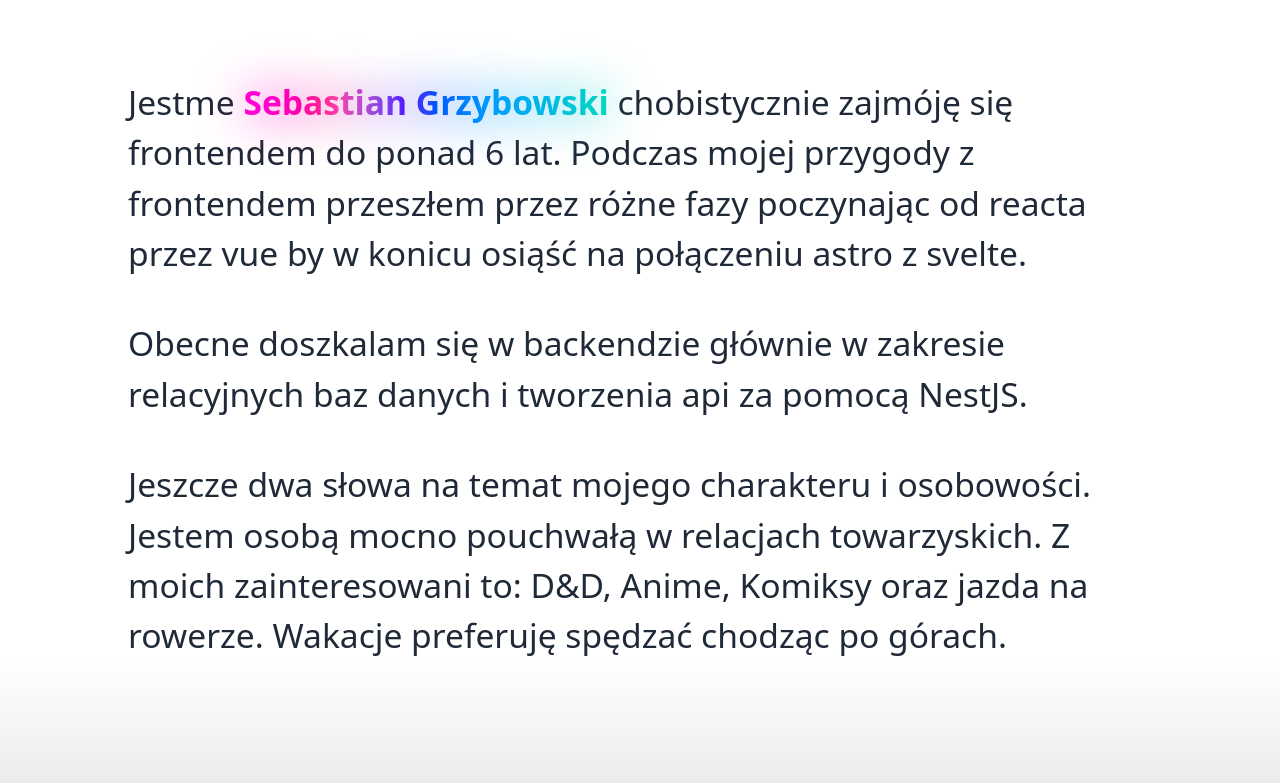
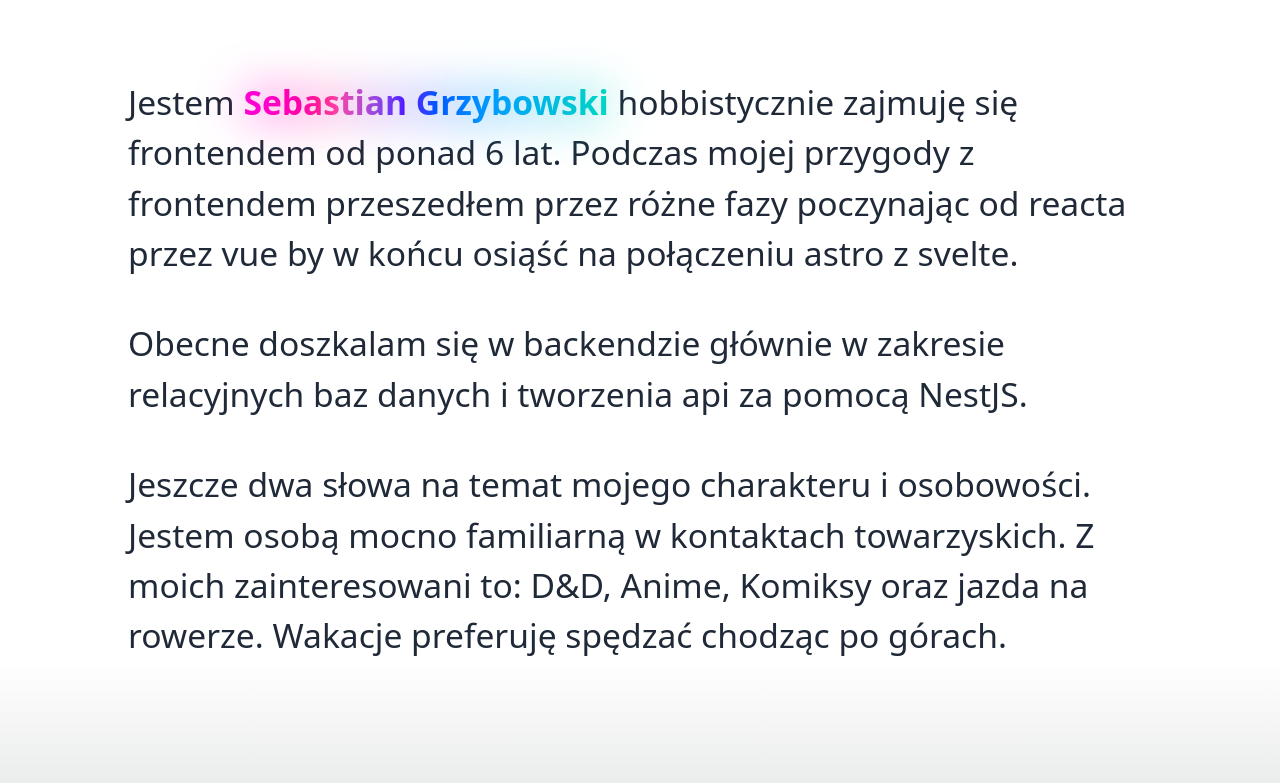
Before and after one commit to seba9989/Portfolio-Website, an Astro site: page / in a window 1280 px wide. Shown: the part 984-1767 px from the top of the page. Built offline with nearby package versions, Linux system fonts and the light colour scheme; Astro itself is replaced by a stand-in of ours.

Commit message:
AutoCorrect

```diff
--- a/src/views/Home/AboutMe.astro
+++ b/src/views/Home/AboutMe.astro
@@ -2,25 +2,27 @@
 import SuperText from "@components/SuperText.astro";
 ---
 
-<section
-  id="about-me"
-  class="flex flex-col gap-20 pt-20"
->
+<section id="about-me" class="flex flex-col gap-20 pt-20">
   <h1 data-aos="fade-right" class="text-[clamp(2rem,6vw,4.2rem)] font-bold">
     O Mnie
   </h1>
   <div class="flex flex-col gap-10 text-[clamp(1rem,3vw,2.1rem)]">
     <p data-aos="fade-right">
-      Jestme <span class="font-bold">
+      Jestem <span class="font-bold">
         <SuperText>Sebastian Grzybowski</SuperText>
-      </span> chobistycznie zajmóję się frontendem do ponad 6 lat. Podczas mojej
-      przygody z frontendem przeszłem przez różne fazy poczynając od reacta przez
-      vue by w konicu osiąść na połączeniu astro z svelte.
+      </span> hobbistycznie zajmuję się frontendem od ponad 6 lat. Podczas mojej
+      przygody z frontendem przeszedłem przez różne fazy poczynając od reacta przez
+      vue by w końcu osiąść na połączeniu astro z svelte.
     </p>
     <p data-aos="fade-right">
       Obecne doszkalam się w backendzie głównie w zakresie relacyjnych baz
       danych i tworzenia api za pomocą NestJS.
     </p>
-    <p data-aos="fade-right">Jeszcze dwa słowa na temat mojego charakteru i osobowości. Jestem osobą mocno pouchwałą w relacjach towarzyskich. Z moich zainteresowani to: D&D, Anime, Komiksy oraz jazda na rowerze. Wakacje preferuję spędzać chodząc po górach.</p>
+    <p data-aos="fade-right">
+      Jeszcze dwa słowa na temat mojego charakteru i osobowości. Jestem osobą
+      mocno familiarną w kontaktach towarzyskich. Z moich zainteresowani to: D&D,
+      Anime, Komiksy oraz jazda na rowerze. Wakacje preferuję spędzać chodząc po
+      górach.
+    </p>
   </div>
 </section>
```
